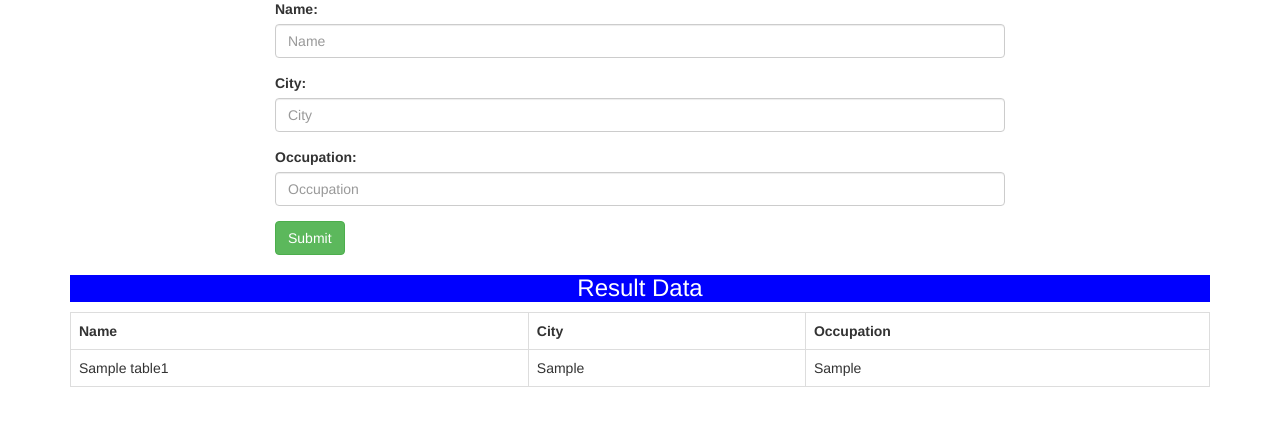
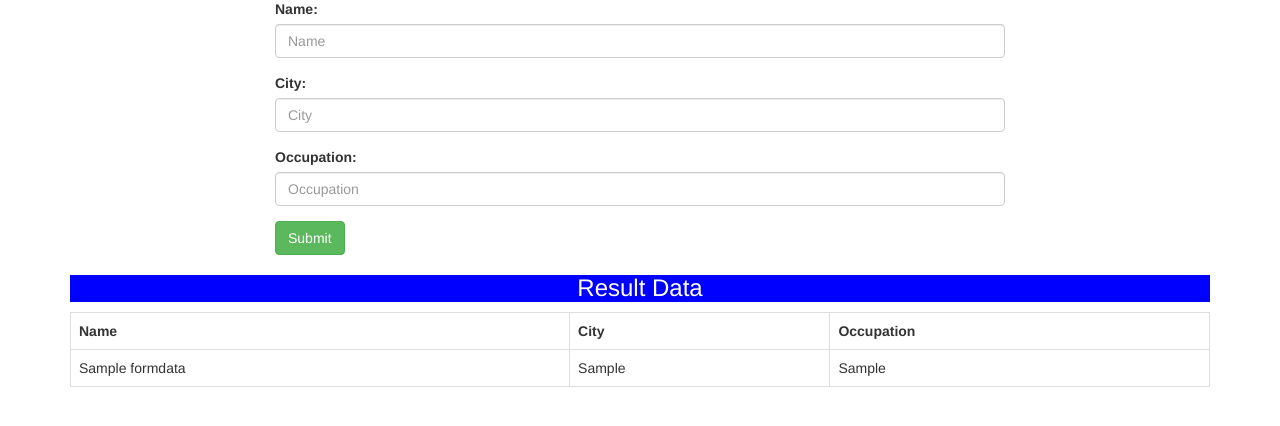
Before and after one commit to ayushverma751/Internship_Assessment, a PHP site: page / in a window 1280 px wide. Shown: the part 57-483 px from the top of the page. Run offline with PHP 8.4, Linux system fonts and the light colour scheme; tables that the repository leaves empty or names only in its code hold one stand-in row (values such as "Sample post").

Commit message:
Update index.php

```diff
--- a/index.php
+++ b/index.php
@@ -66,10 +66,10 @@ and open the template in the editor.
                 </th>
                 </tr >
                 <?php
-                    $con11= mysqli_connect("localhost","root","","example");
+                    $con11= mysqli_connect("localhost","test","Asdf@1234","test");
                     if($con11)
                     {
-                        $sel114="SELECT `name`,`city`,`occupation` FROM `table1`";
+                        $sel114="SELECT `name`,`city`,`occupation` FROM `formdata`";
                     $res11= mysqli_query($con11,$sel114);
 
                         $row11= mysqli_num_rows($res11);
```
